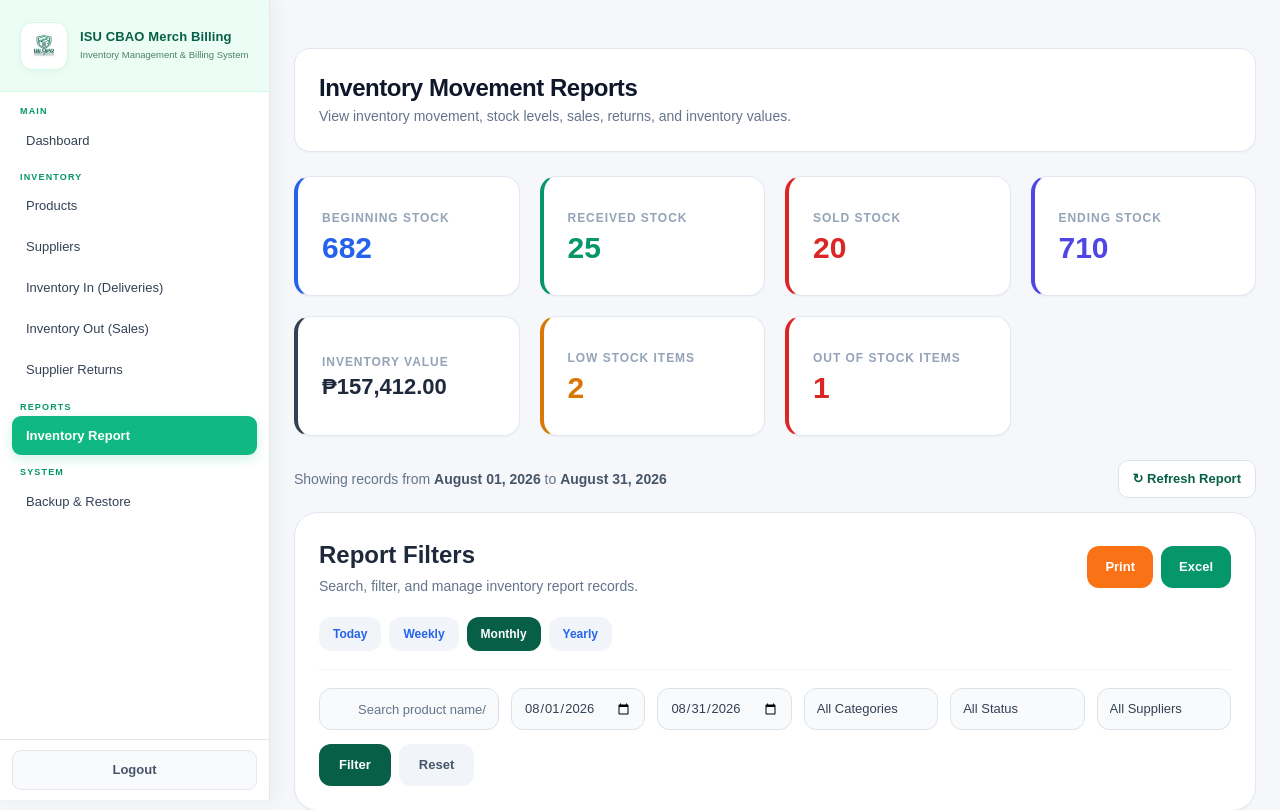
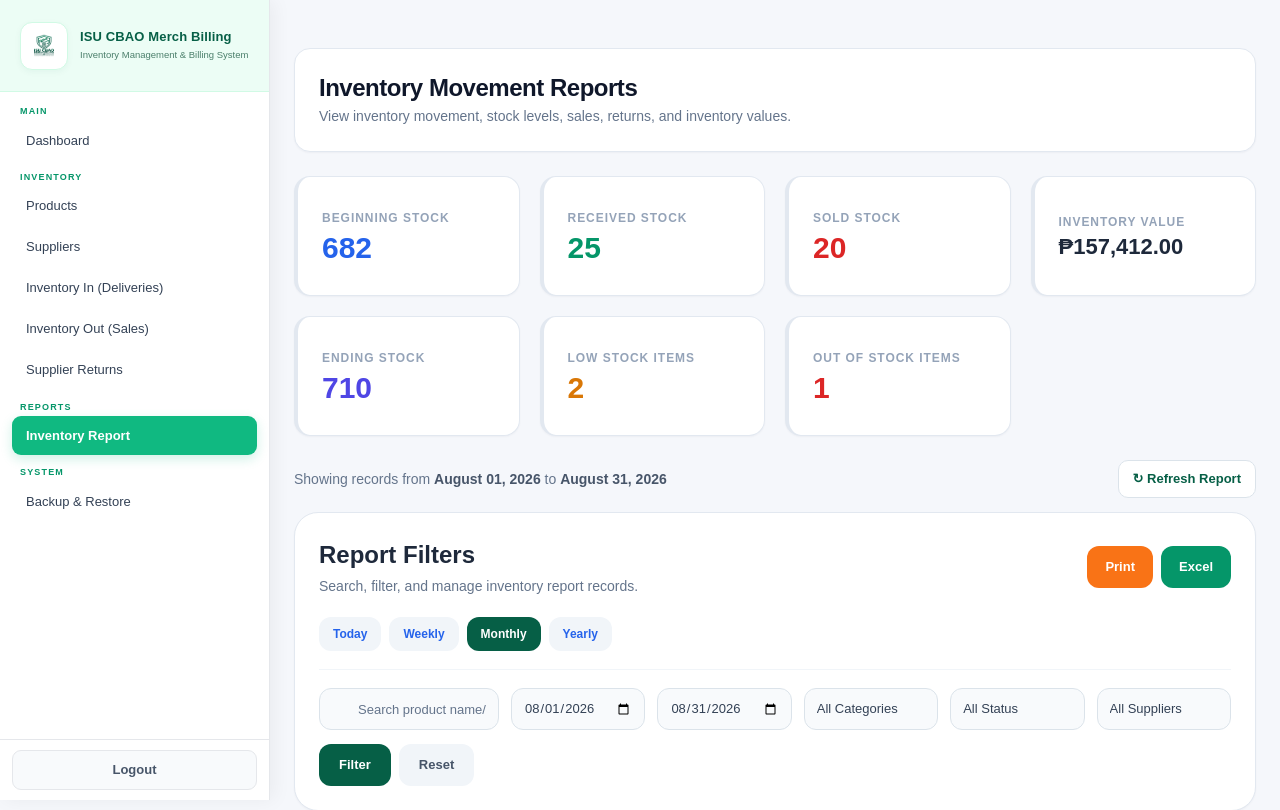
Before and after one commit to carminav25/Inventory-Management-Billing-System, a PHP site: page /pages/admin/reports.php in a window 1280 px wide. Shown: the top 810 px of the page. Run offline with PHP 8.4, Linux system fonts and the light colour scheme; the visitor is signed in with stand-in values (Sample User, id 1); data comes from the database, SQL or seed files in the repository; some libraries are stand-ins or nearby versions.

Commit message:
Update supplier, report, and returns UI

```diff
--- a/pages/admin/reports.php
+++ b/pages/admin/reports.php
@@ -313,6 +313,12 @@ $logoSrc = file_exists($logoPath) ? $logoPath : '../../assets/images/default-log
             display: flex;
             justify-content: space-between;
             align-items: center;
+        }
+
+        /* Inventory Value stays at the far right of the first row */
+        .stat-card.inventory-value-card {
+            grid-column: 4;
+            grid-row: 1;
         }
 
         .stat-label {
@@ -768,6 +774,11 @@ $logoSrc = file_exists($logoPath) ? $logoPath : '../../assets/images/default-log
                 grid-template-columns: 1fr;
             }
 
+            .stat-card.inventory-value-card {
+                grid-column: auto;
+                grid-row: auto;
+            }
+
             .report-status-row {
                 align-items: stretch;
                 flex-direction: column;
@@ -819,6 +830,7 @@ $logoSrc = file_exists($logoPath) ? $logoPath : '../../assets/images/default-log
 <?php endif; ?>
 
 <main class="<?= $isPrintAll ? '' : 'report-main' ?>">
+
     <div class="<?= $isPrintAll ? '' : 'report-container' ?>">
 
         <!-- PAGE HEADER: SAME DESIGN AS PRODUCT MANAGEMENT -->
@@ -832,42 +844,42 @@ $logoSrc = file_exists($logoPath) ? $logoPath : '../../assets/images/default-log
     <!-- REPORT STAT CARDS: SAME DESIGN LANGUAGE AS PRODUCTS -->
         <div id="dashboardMetrics" class="stats-grid">
 
-            <div class="stat-card" style="border-left-color:#2563eb;">
+            <div class="stat-card">
                 <div>
                     <p class="stat-label">Beginning Stock</p>
                     <h2 id="cardBeg" class="stat-value" style="color:#2563eb;">0</h2>
                 </div>
             </div>
 
-            <div class="stat-card" style="border-left-color:#059669;">
+            <div class="stat-card">
                 <div>
                     <p class="stat-label">Received Stock</p>
                     <h2 id="cardRec" class="stat-value" style="color:#059669;">0</h2>
                 </div>
             </div>
 
-            <div class="stat-card" style="border-left-color:#dc2626;">
+            <div class="stat-card">
                 <div>
                     <p class="stat-label">Sold Stock</p>
                     <h2 id="cardSol" class="stat-value" style="color:#dc2626;">0</h2>
                 </div>
             </div>
 
-            <div class="stat-card" style="border-left-color:#4f46e5;">
+            <div class="stat-card">
                 <div>
                     <p class="stat-label">Ending Stock</p>
                     <h2 id="cardEnd" class="stat-value" style="color:#4f46e5;">0</h2>
                 </div>
             </div>
 
-            <div class="stat-card" style="border-left-color:#334155;">
+            <div class="stat-card inventory-value-card">
                 <div>
                     <p class="stat-label">Inventory Value</p>
                     <h2 id="cardVal" class="stat-value money">₱0.00</h2>
                 </div>
             </div>
 
-            <div class="stat-card" style="border-left-color:#d97706;">
+            <div class="stat-card">
                 <div>
                     <p class="stat-label">Low Stock Items</p>
                     <h2 class="stat-value" style="color:#d97706;">
@@ -876,7 +888,7 @@ $logoSrc = file_exists($logoPath) ? $logoPath : '../../assets/images/default-log
                 </div>
             </div>
 
-            <div class="stat-card" style="border-left-color:#dc2626;">
+            <div class="stat-card">
                 <div>
                     <p class="stat-label">Out of Stock Items</p>
                     <h2 class="stat-value" style="color:#dc2626;">
```
Also changed, not shown: pages/admin/returns.php (+3 -9 lines).
